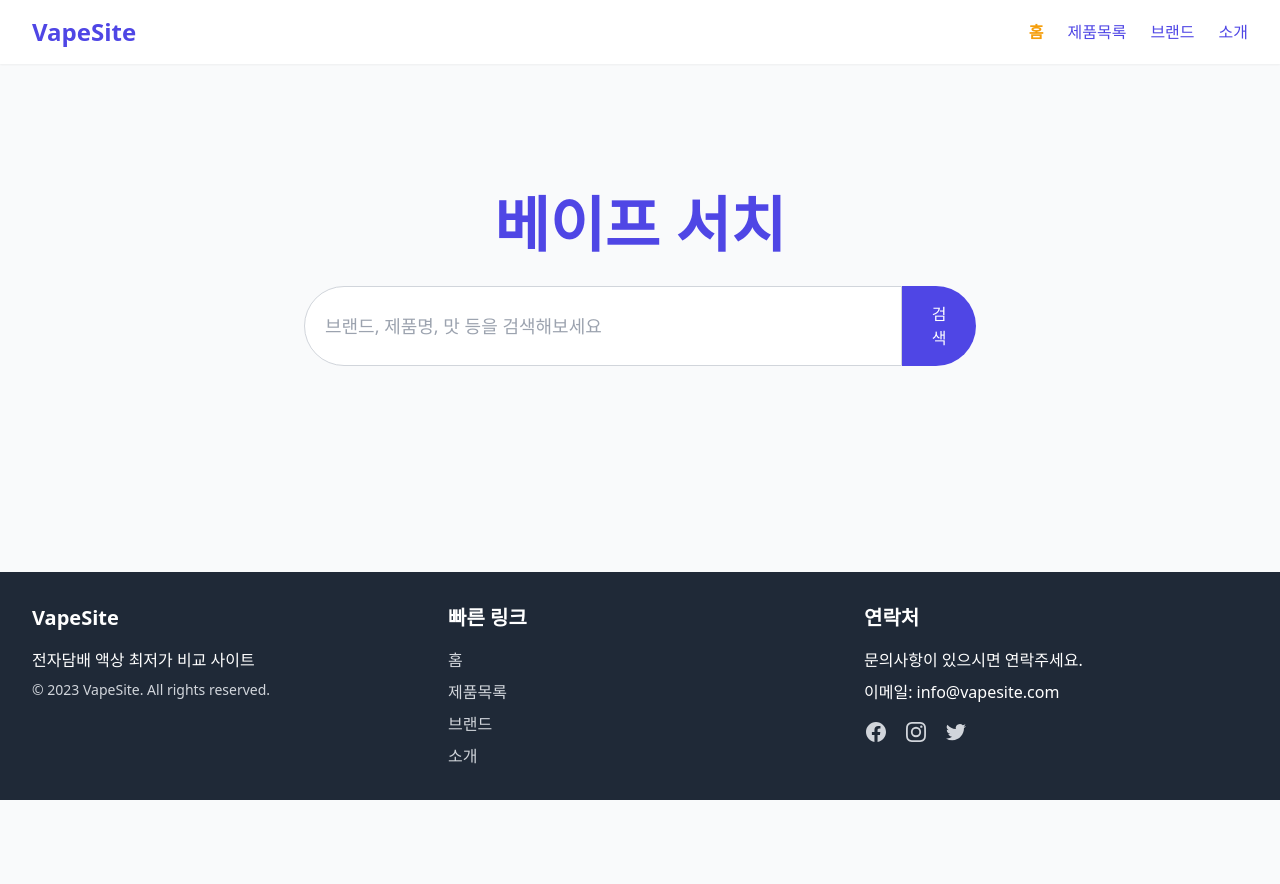
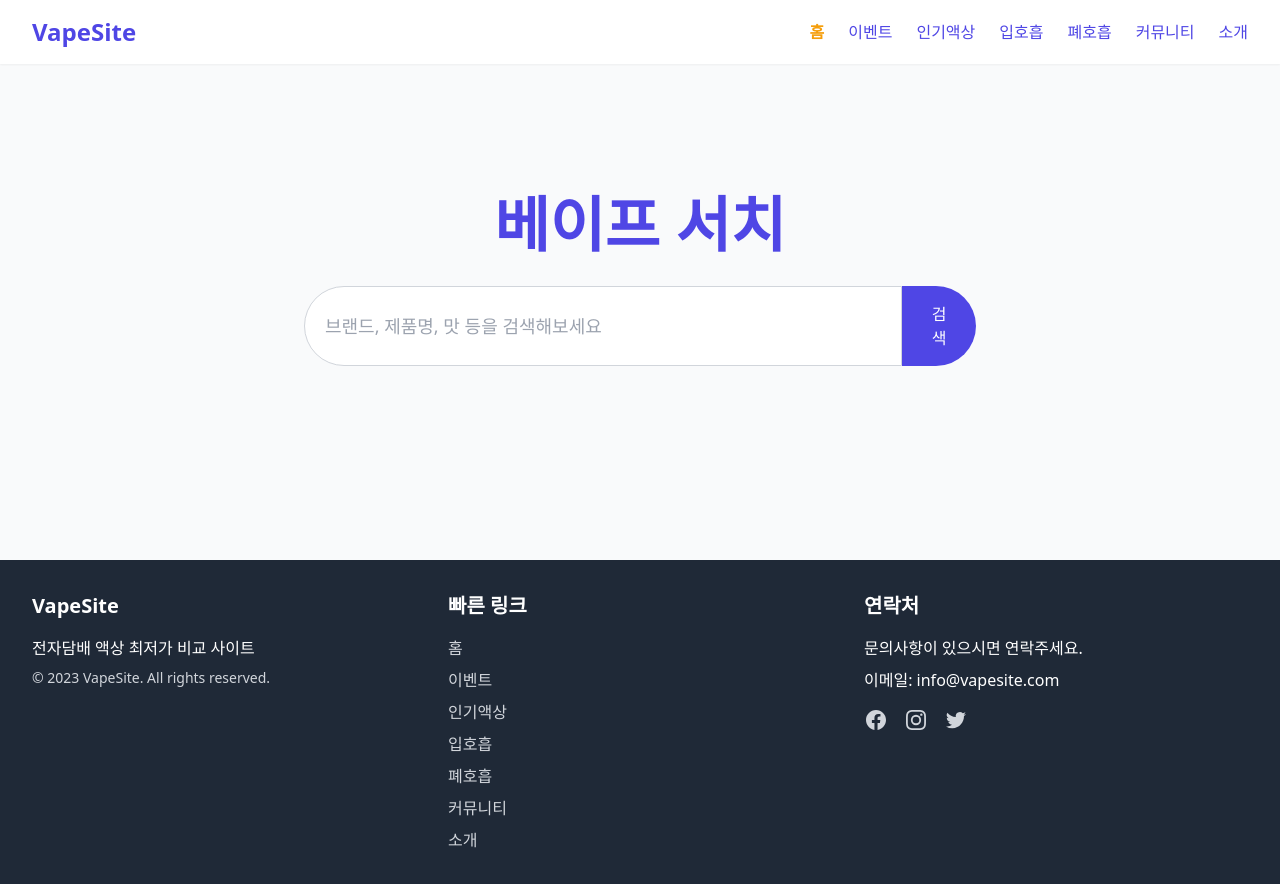
Before and after one commit to emop99/VapeSite, a Next.js app: page / in a window 1280 px wide. Before the commit the page ends 800 px from the top, so only its background shows below. Built offline with nearby package versions, Linux system fonts and the light colour scheme.

Commit message:
top footer layout

```diff
--- a/components/Layout.js
+++ b/components/Layout.js
@@ -34,11 +34,20 @@ export default function Layout({ children, title = '전자담배 액상 최저
               <Link href="/" className={`${isActive('/')} hover:text-accent`}>
                 홈
               </Link>
-              <Link href="/products" className={`${isActive('/products')} hover:text-accent`}>
-                제품목록
+              <Link href="/events" className={`${isActive('/events')} hover:text-accent`}>
+                이벤트
               </Link>
-              <Link href="/brands" className={`${isActive('/brands')} hover:text-accent`}>
-                브랜드
+              <Link href="/popular-liquids" className={`${isActive('/popular-liquids')} hover:text-accent`}>
+                인기액상
+              </Link>
+              <Link href="/mouth-inhalation" className={`${isActive('/mouth-inhalation')} hover:text-accent`}>
+                입호흡
+              </Link>
+              <Link href="/lung-inhalation" className={`${isActive('/lung-inhalation')} hover:text-accent`}>
+                폐호흡
+              </Link>
+              <Link href="/community" className={`${isActive('/community')} hover:text-accent`}>
+                커뮤니티
               </Link>
               <Link href="/about" className={`${isActive('/about')} hover:text-accent`}>
                 소개
@@ -74,13 +83,28 @@ export default function Layout({ children, title = '전자담배 액상 최저
                   </Link>
                 </li>
                 <li>
-                  <Link href="/products" className="text-gray-300 hover:text-white">
-                    제품목록
+                  <Link href="/events" className="text-gray-300 hover:text-white">
+                    이벤트
                   </Link>
                 </li>
                 <li>
-                  <Link href="/brands" className="text-gray-300 hover:text-white">
-                    브랜드
+                  <Link href="/popular-liquids" className="text-gray-300 hover:text-white">
+                    인기액상
+                  </Link>
+                </li>
+                <li>
+                  <Link href="/products?category=입호흡" className="text-gray-300 hover:text-white">
+                    입호흡
+                  </Link>
+                </li>
+                <li>
+                  <Link href="/products?category=폐호흡" className="text-gray-300 hover:text-white">
+                    폐호흡
+                  </Link>
+                </li>
+                <li>
+                  <Link href="/community" className="text-gray-300 hover:text-white">
+                    커뮤니티
                   </Link>
                 </li>
                 <li>
```
